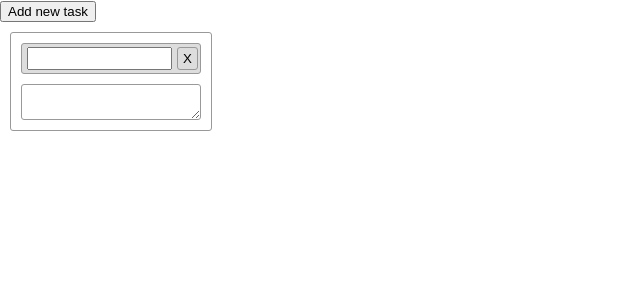
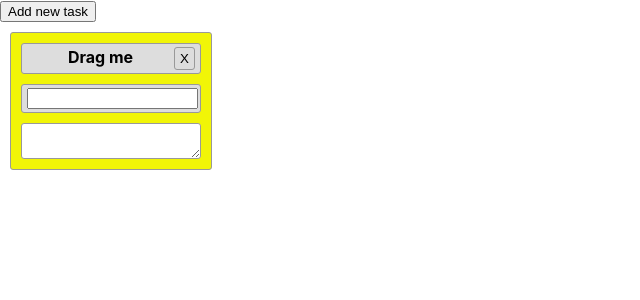
Before and after one commit to szantopeter/react-todo-list, a React (Create React App) app: page / in a window 1280 px wide. Both pictures are taken after a click on the button "Add new task". Shown: the top 300 px of the page, without its empty margins (0-640 px from the left). Built offline with nearby package versions, Linux system fonts and the light colour scheme.

Commit message:
movable editors

```diff
--- a/package.json
+++ b/package.json
@@ -8,10 +8,9 @@
     "@types/node": "12.12.5",
     "@types/react": "16.9.11",
     "@types/react-dom": "16.9.3",
-    "@types/react-rte": "^0.16.1",
     "react": "^16.11.0",
     "react-dom": "^16.11.0",
-    "react-rte": "^0.16.1",
+    "react-draggable": "^4.1.0",
     "react-scripts": "3.2.0",
     "typescript": "3.6.4"
   },
--- a/src/Task.ts
+++ b/src/Task.ts
@@ -3,6 +3,8 @@ import React from "react";
 interface Task {
   body: string;
   title: string;
+  x?: number;
+  y?: number;
 }
 
 export default Task;
--- a/src/TaskEditor.tsx
+++ b/src/TaskEditor.tsx
@@ -1,15 +1,31 @@
 import React, { FunctionComponent } from "react";
 import Task from "./Task";
 import "./App.css";
+import Draggable, { DraggableData, DraggableEvent } from "react-draggable";
 
 export const TaskEditor: FunctionComponent<{
   task: Task;
   onDelete: () => void;
   onChange: (task: Task) => void;
 }> = ({ task, onDelete, onChange }) => {
+  const onStopDrag = (e: DraggableEvent, data: DraggableData) => {
+    onChange({ ...task, x: data.lastX, y: data.lastY });
+  };
+
   return (
+    <Draggable
+      handle=".dragHandle"
+      onStop={onStopDrag}
+      position={{ x: task.x || 0, y: task.y || 0 }}
+    >
       <div>
         <div className="task">
+          <div className="dragHandle">
+            <p>Drag me</p>
+            <button className="deleteButton" onClick={() => onDelete()}>
+              X
+            </button>
+          </div>
           <div className="taskHeader">
             <input
               className="ownerName"
@@ -21,9 +37,6 @@ export const TaskEditor: FunctionComponent<{
                 });
               }}
             />
-          <button className="deleteButton" onClick={() => onDelete()}>
-            X
-          </button>
           </div>
 
           <textarea
@@ -38,6 +51,7 @@ export const TaskEditor: FunctionComponent<{
           />
         </div>
       </div>
+    </Draggable>
   );
 };
 
--- a/src/index.css
+++ b/src/index.css
@@ -13,7 +13,7 @@ code {
 }
 
 .task {
-  background: #fff;
+  background: rgb(241, 245, 7);
   border: 1px solid #999;
   border-radius: 3px;
   width: 180px;
@@ -23,6 +23,25 @@ code {
   display: flex;
 
   flex-direction: column;
+}
+.dragHandle p {
+  text-align: center;
+  width: 100%;
+  margin: 0;
+}
+.dragHandle {
+  background: #ddd;
+  border: 1px solid #999;
+  font-weight: bold;
+  cursor: move;
+  border-radius: 3px;
+  display: block;
+  margin-bottom: 10px;
+  padding: 3px 5px;
+  text-align: center;
+  float: left;
+  order: 1;
+  display: flex;
 }
 
 .taskHeader {
@@ -45,8 +64,8 @@ code {
 }
 
 .ownerName {
-  margin-right: 5px;
-  width: 137px;
+  margin-right: 15px;
+  width: 163px;
 }
 
 .deleteButton {
```
Also changed, not shown: 2 other files (tests, documents, lock files or other folders). Lines whose indentation alone changed are shown as unchanged.
